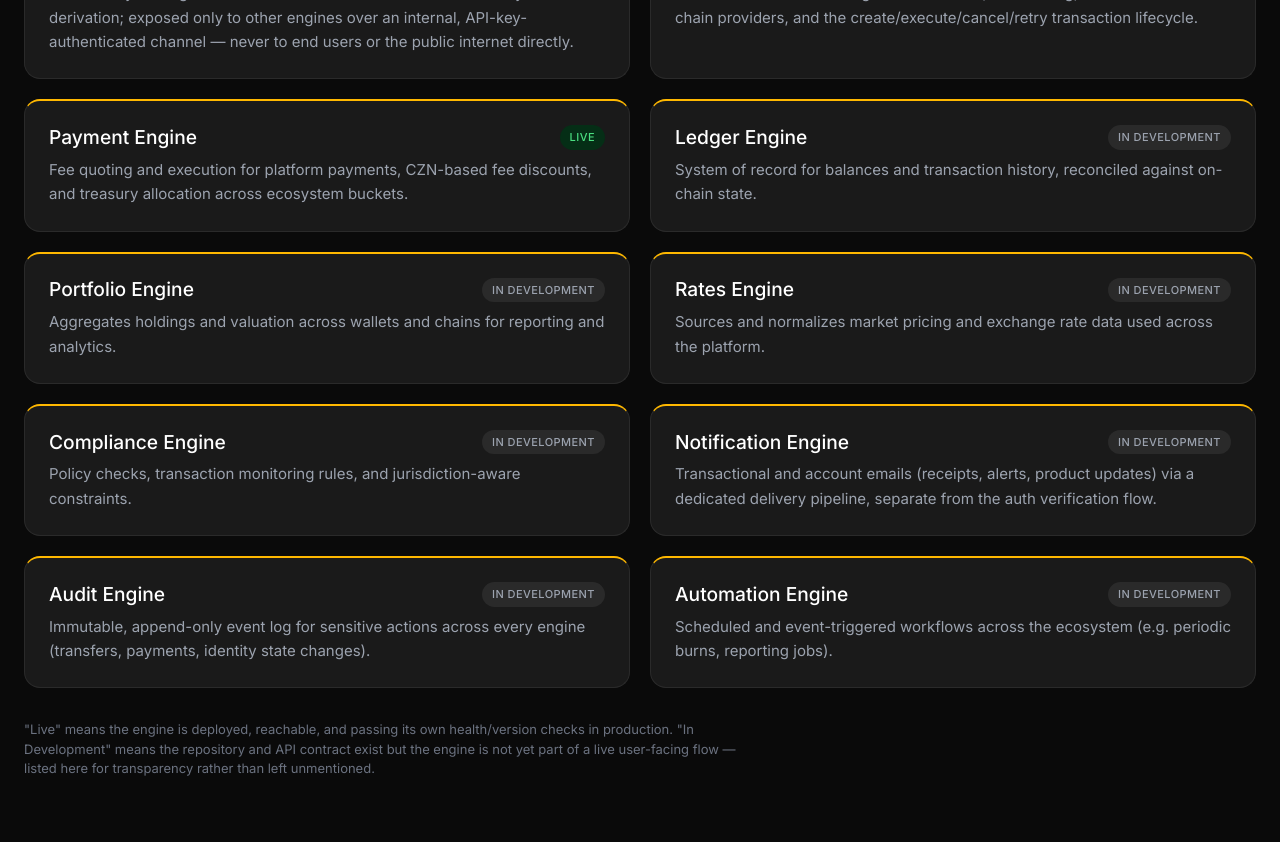
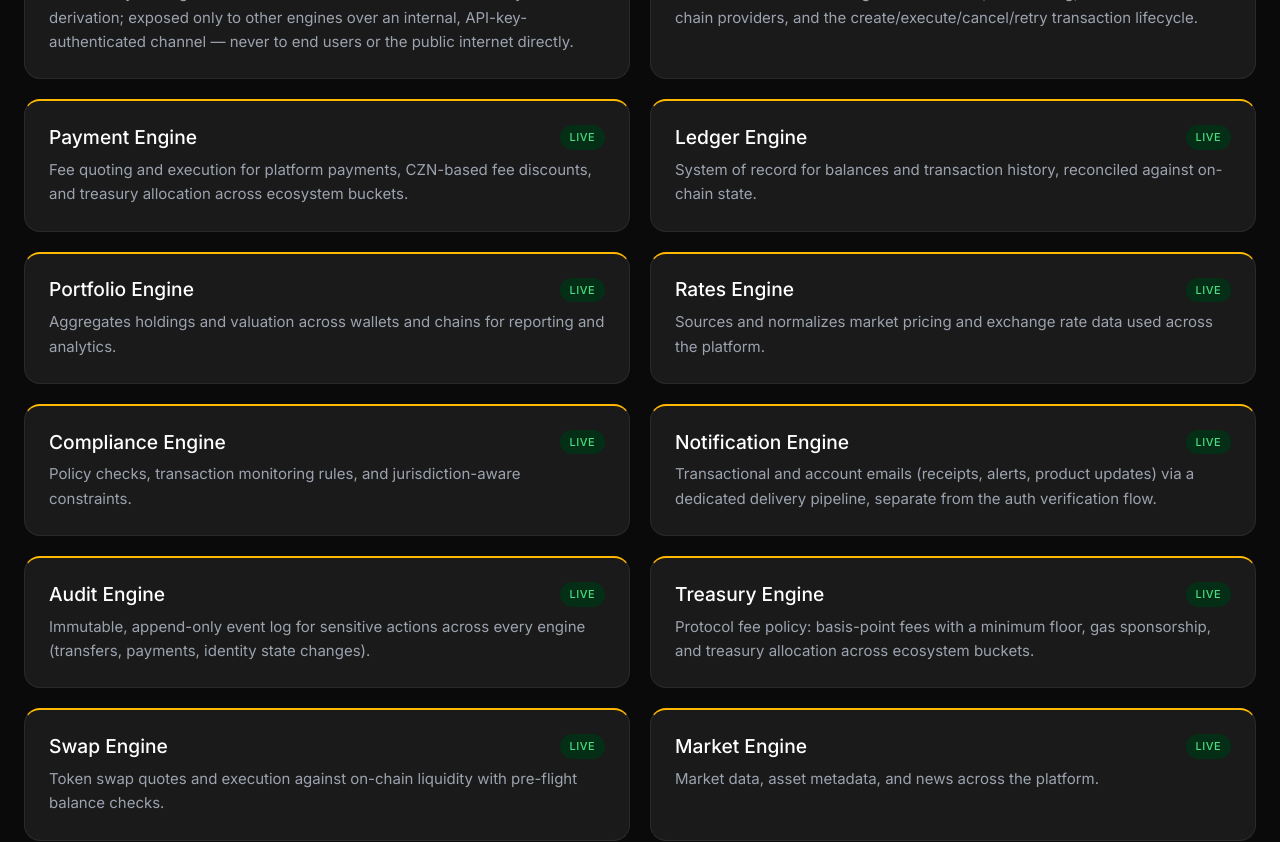
Before and after one commit to fassdavid722-cpu/cozanet-site, a React (Vite) app: page /documentation in a window 1280 px wide. Shown: the part 2220-3062 px from the top of the page. Built offline with nearby package versions, Linux system fonts and the light colour scheme.

Commit message:
docs: sync engine status table to production (20 engines live); footer GitHub link → CozanetHQ org

```diff
--- a/src/components/Footer.tsx
+++ b/src/components/Footer.tsx
@@ -13,7 +13,7 @@ function TelegramIcon({ size = 20 }: { size?: number }) {
 const socialLinks = [
   { Icon: Twitter, href: 'https://x.com/CozyCrypto_io', label: 'X (Twitter)' },
   { Icon: TelegramIcon, href: 'https://t.me/CozanetOfficial', label: 'Telegram' },
-  { Icon: Github, href: 'https://github.com/fassdavid722-cpu', label: 'GitHub' },
+  { Icon: Github, href: 'https://github.com/CozanetHQ', label: 'GitHub' },
 ];
 
 const footerLinks = {
@@ -30,7 +30,7 @@ const footerLinks = {
     { label: 'Whitepaper', href: '/whitepaper' },
     { label: 'API Reference', href: '/developers' },
     { label: 'SDKs', href: '/developers' },
-    { label: 'GitHub', href: 'https://github.com/fassdavid722-cpu', external: true },
+    { label: 'GitHub', href: 'https://github.com/CozanetHQ', external: true },
     { label: 'Status Page', href: '/documentation' },
   ],
   company: [
--- a/src/pages/DocumentationPage.tsx
+++ b/src/pages/DocumentationPage.tsx
@@ -48,13 +48,21 @@ const engines = [
   { name: 'Wallet Vault Engine', desc: 'Isolated key-management service. Generates and stores wallet keys via HD derivation; exposed only to other engines over an internal, API-key-authenticated channel — never to end users or the public internet directly.', status: 'Live' },
   { name: 'Transfer Engine', desc: 'Handles transaction routing: fee calculation, risk scoring, RPC failover across chain providers, and the create/execute/cancel/retry transaction lifecycle.', status: 'Live' },
   { name: 'Payment Engine', desc: 'Fee quoting and execution for platform payments, CZN-based fee discounts, and treasury allocation across ecosystem buckets.', status: 'Live' },
-  { name: 'Ledger Engine', desc: 'System of record for balances and transaction history, reconciled against on-chain state.', status: 'In Development' },
-  { name: 'Portfolio Engine', desc: 'Aggregates holdings and valuation across wallets and chains for reporting and analytics.', status: 'In Development' },
-  { name: 'Rates Engine', desc: 'Sources and normalizes market pricing and exchange rate data used across the platform.', status: 'In Development' },
-  { name: 'Compliance Engine', desc: 'Policy checks, transaction monitoring rules, and jurisdiction-aware constraints.', status: 'In Development' },
-  { name: 'Notification Engine', desc: 'Transactional and account emails (receipts, alerts, product updates) via a dedicated delivery pipeline, separate from the auth verification flow.', status: 'In Development' },
-  { name: 'Audit Engine', desc: 'Immutable, append-only event log for sensitive actions across every engine (transfers, payments, identity state changes).', status: 'In Development' },
-  { name: 'Automation Engine', desc: 'Scheduled and event-triggered workflows across the ecosystem (e.g. periodic burns, reporting jobs).', status: 'In Development' },
+  { name: 'Ledger Engine', desc: 'System of record for balances and transaction history, reconciled against on-chain state.', status: 'Live' },
+  { name: 'Portfolio Engine', desc: 'Aggregates holdings and valuation across wallets and chains for reporting and analytics.', status: 'Live' },
+  { name: 'Rates Engine', desc: 'Sources and normalizes market pricing and exchange rate data used across the platform.', status: 'Live' },
+  { name: 'Compliance Engine', desc: 'Policy checks, transaction monitoring rules, and jurisdiction-aware constraints.', status: 'Live' },
+  { name: 'Notification Engine', desc: 'Transactional and account emails (receipts, alerts, product updates) via a dedicated delivery pipeline, separate from the auth verification flow.', status: 'Live' },
+  { name: 'Audit Engine', desc: 'Immutable, append-only event log for sensitive actions across every engine (transfers, payments, identity state changes).', status: 'Live' },
+  { name: 'Treasury Engine', desc: 'Protocol fee policy: basis-point fees with a minimum floor, gas sponsorship, and treasury allocation across ecosystem buckets.', status: 'Live' },
+  { name: 'Swap Engine', desc: 'Token swap quotes and execution against on-chain liquidity with pre-flight balance checks.', status: 'Live' },
+  { name: 'Market Engine', desc: 'Market data, asset metadata, and news across the platform.', status: 'Live' },
+  { name: 'Risk Engine', desc: 'Transaction risk scoring feeding transfer and payment decisions.', status: 'Live' },
+  { name: 'Policy Engine', desc: 'Cross-engine policy enforcement for sensitive operations.', status: 'Live' },
+  { name: 'Rewards Engine', desc: 'CZN ecosystem rewards and balance visibility.', status: 'Live' },
+  { name: 'Business Engine', desc: 'Business accounts and team controls for organizational use.', status: 'Live' },
+  { name: 'AI Orchestrator', desc: 'AI insight composition across engines for the in-app assistant.', status: 'Live' },
+  { name: 'Automation Engine', desc: 'Scheduled and event-triggered workflows across the ecosystem (e.g. periodic burns, reporting jobs).', status: 'Live' },
 ];
 
 const apiEndpoints = [
```
